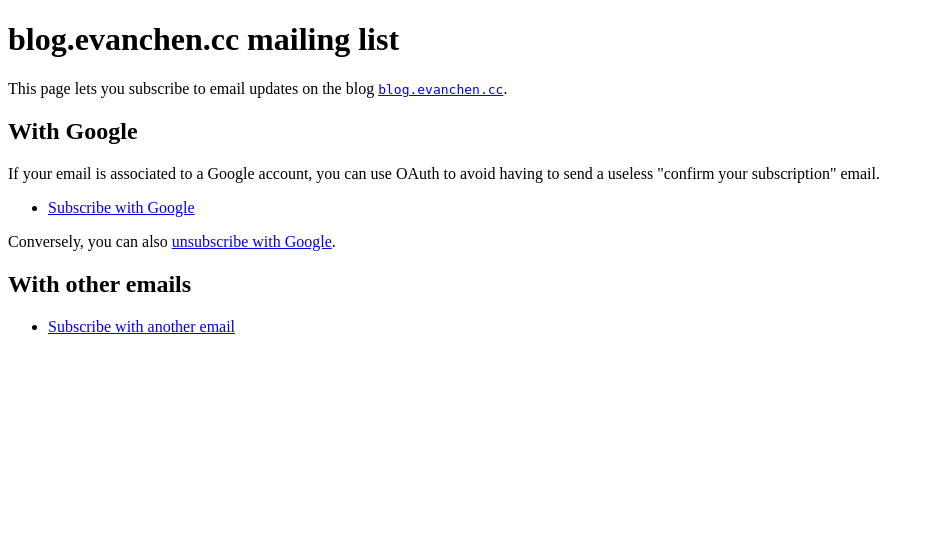
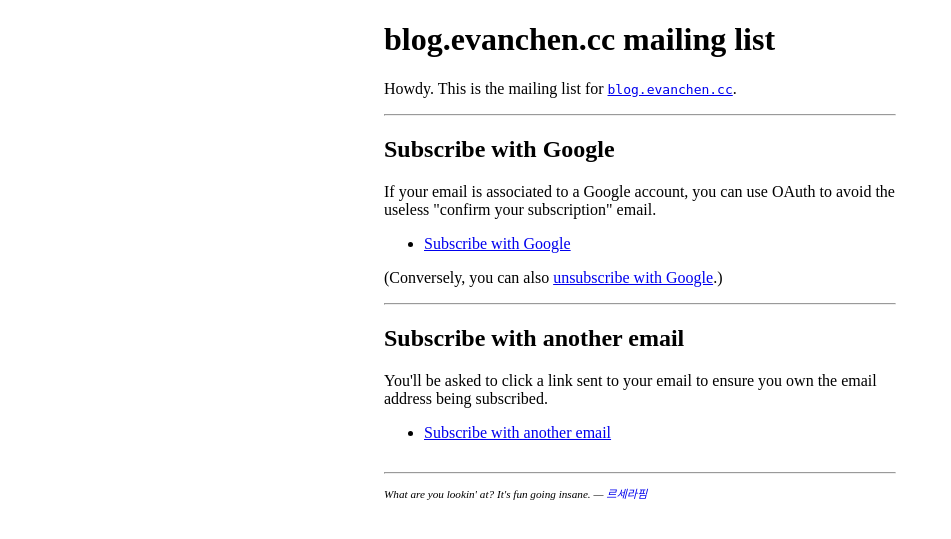
Before and after one commit to vEnhance/subscribe.evanchen.cc, a Django app: page / in a window 1280 px wide. Shown: the top 539 px of the page, without its empty margins (0-951 px from the left). Run offline with Django 5.2, Linux system fonts and the light colour scheme.

Commit message:
style: styling

```diff
--- a/mailing/templates/mailing/base.html
+++ b/mailing/templates/mailing/base.html
@@ -6,13 +6,25 @@
         <meta name="description" content="Mailing list server for blog.evanchen.cc">
         <meta name="keywords" content="evan chen, blog, mailing list">
         <title>{{ page_title|default:"Mailing list for blog.evanchen.cc" }}</title>
+        <style type="text/css">
+            main {
+                max-width: 512px;
+                margin: 0 auto;
+            }
+            #foot-divider {
+                margin-top: 30px;
+            }
+        </style>
+        {% block extra_css %}
+        {% endblock extra_css %}
     </head>
     <body>
         <main>
-            <h1>{{ page_title|default:"Mailing list for blog.evanchen.cc" }}</h1>
+            {% if page_title %}<h1>{{ page_title }}</h1>{% endif %}
             {% block content %}
             {% endblock content %}
             {% block back_link %}
+                <hr id="foot-divider" />
                 <p>
                     <a href="{% url 'index' %}">Back</a>
                 </p>
--- a/mailing/templates/mailing/index.html
+++ b/mailing/templates/mailing/index.html
@@ -1,12 +1,25 @@
 {% extends "mailing/base.html" %}
+{% block extra_css %}
+    <style type="text/css">
+    #le-serrafim {
+        font-size: 70%;
+        font-style: italic;
+    }
+    #le-serrafim a {
+        text-decoration: none;
+    }
+    </style>
+{% endblock extra_css %}
 {% block content %}
     <p>
-        This page lets you subscribe to email updates on the blog <a href="https://blog.evanchen.cc/"><code>blog.evanchen.cc</code></a>.
+        Howdy.
+        This is the mailing list for <a href="https://blog.evanchen.cc/"><code>blog.evanchen.cc</code></a>.
     </p>
-    <h2>With Google</h2>
+    <hr />
+    <h2>Subscribe with Google</h2>
     <p>
         If your email is associated to a Google account,
-        you can use OAuth to avoid having to send a useless "confirm your subscription" email.
+        you can use OAuth to avoid the useless "confirm your subscription" email.
     </p>
     <ul>
         <li>
@@ -14,9 +27,14 @@
         </li>
     </ul>
     <p>
-        Conversely, you can also <a href="{% url 'google_login' %}?next={% url 'oauth_unsubscribe' %}">unsubscribe with Google</a>.
+        (Conversely, you can also <a href="{% url 'google_login' %}?next={% url 'oauth_unsubscribe' %}">unsubscribe with Google</a>.)
     </p>
-    <h2>With other emails</h2>
+    <hr />
+    <h2>Subscribe with another email</h2>
+    <p>
+        You'll be asked to click a link sent to your email to ensure
+        you own the email address being subscribed.
+    </p>
     <ul>
         <li>
             <a href="{% url 'subscribe_form' %}">Subscribe with another email</a>
@@ -24,4 +42,9 @@
     </ul>
 {% endblock content %}
 {% block back_link %}
+    <hr id="foot-divider" />
+    <p id="le-serrafim">
+        What are you lookin' at? It's fun going insane.
+        — <a href="https://open.spotify.com/track/5hfKDfqthxHt6xsgCjimuO">르세라핌</a>
+    </p>
 {% endblock back_link %}
```
